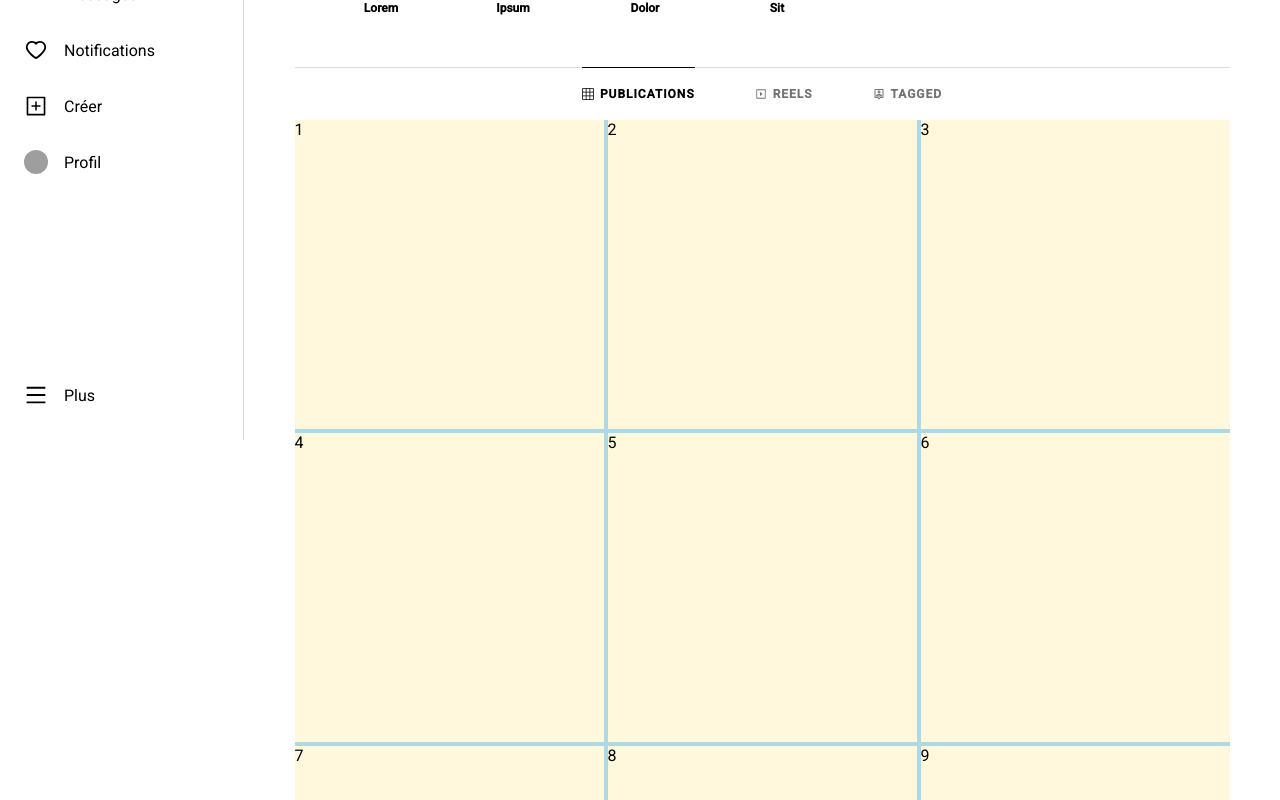
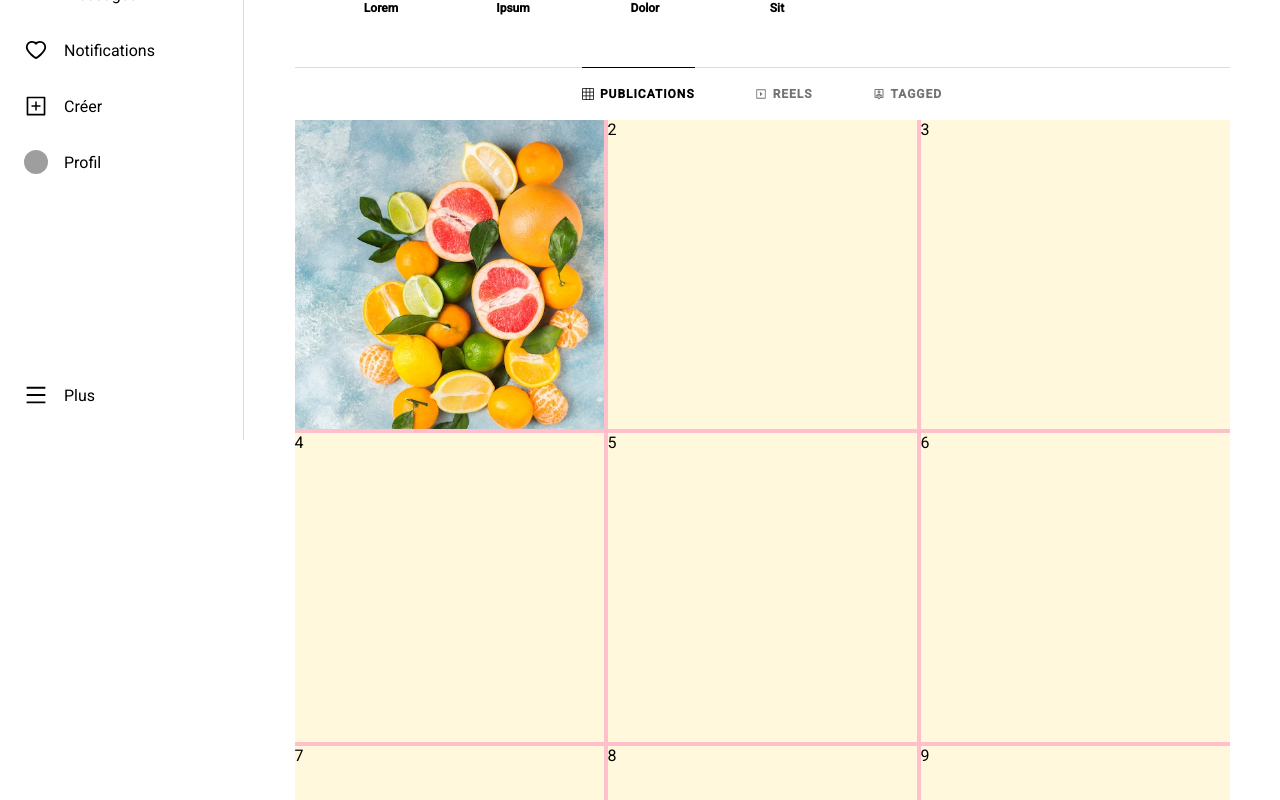
Before and after one commit to nicomil59/instagrum, a React (Vite) app: page / in a window 1280 px wide. Shown: the part 360-1160 px from the top of the page. Built offline with nearby package versions, Linux system fonts and the light colour scheme; grey boxes are pictures that could not be loaded; some icons are missing.

Commit message:
🚧 CONTENT > POSTS > set post content and styling

```diff
--- a/src/components/main/content/Content.jsx
+++ b/src/components/main/content/Content.jsx
@@ -71,7 +71,7 @@ const ContentStyled = styled.section`
   }
 
   .content {
-    background-color: lightblue;
+    background-color: pink;
     /* padding: 20px; */
   }
 
--- a/src/components/main/content/posts/Posts.jsx
+++ b/src/components/main/content/posts/Posts.jsx
@@ -1,9 +1,29 @@
 import { styled } from "styled-components";
+import { AiFillHeart } from "react-icons/ai";
+import { BiSolidMessageRounded } from "react-icons/bi";
+import { theme } from "../../../../theme";
+import img1 from "../../../../assets/images/post-images/post-image01.jpg";
 
 const Posts = () => {
   return (
     <PostsStyled>
-      <div className="post-item">1</div>
+      <div className="post-item">
+        <a className="post-link" href="#">
+          <img className="post-img" src={img1} alt="agrums" />
+          <div className="post-overlay">
+            <div className="stats">
+              <div className="stats-item likes">
+                <AiFillHeart />
+                <span> 4</span>
+              </div>
+              <div className="stats-item comments">
+                <BiSolidMessageRounded />
+                <span> 0</span>
+              </div>
+            </div>
+          </div>
+        </a>
+      </div>
       <div className="post-item">2</div>
       <div className="post-item">3</div>
       <div className="post-item">4</div>
@@ -13,14 +33,11 @@ const Posts = () => {
       <div className="post-item">8</div>
       <div className="post-item">9</div>
       <div className="post-item">10</div>
-      <div className="post-item">11</div>
-      <div className="post-item">12</div>
-      <div className="post-item">13</div>
     </PostsStyled>
-  )
-}
+  );
+};
 
-export default Posts
+export default Posts;
 
 const PostsStyled = styled.div`
   display: grid;
@@ -30,9 +47,68 @@ const PostsStyled = styled.div`
   .post-item {
     background-color: cornsilk;
     aspect-ratio: 1;
+
+    .post-link {
+      position: relative;
+
+      .post-img {
+        display: block;
+        width: 100%;
+      }
+
+      .post-overlay {
+        position: absolute;
+        top: 0;
+        bottom: 0;
+        left: 0;
+        right: 0;
+        color: ${theme.colors.white};
+        font-weight: ${theme.fonts.weights.semiBold};
+        font-size: 22px;
+        background: rgba(0, 0, 0, 0.2);
+
+        display: none;
+        justify-content: center;
+        align-items: center;
+
+        .stats {
+          display: flex;
+          gap: 28px;
+          align-items: center;
+          justify-content: center;
+
+          .stats-item {
+            display: flex;
+            justify-content: center;
+            gap: 6px;
+
+            span {
+              font-size: ${theme.fonts.sizes.M};
+            }
+          }
+        }
+      }
+
+      &:hover {
+        .post-overlay {
+          display: flex;
+        }
+      }
+    }
   }
 
   @media screen and (max-width: 735px) {
     gap: 3px;
+
+    .post-item {
+      .post-link {
+        .post-overlay {
+          .stats {
+            flex-direction: column;
+            gap: 8px;
+          }
+        }
+      }
+    }
   }
 `;
```
Also changed, not shown: src/assets/images/post-images/post-image01.jpg (added), src/assets/images/post-images/post-image02.jpg (added).
